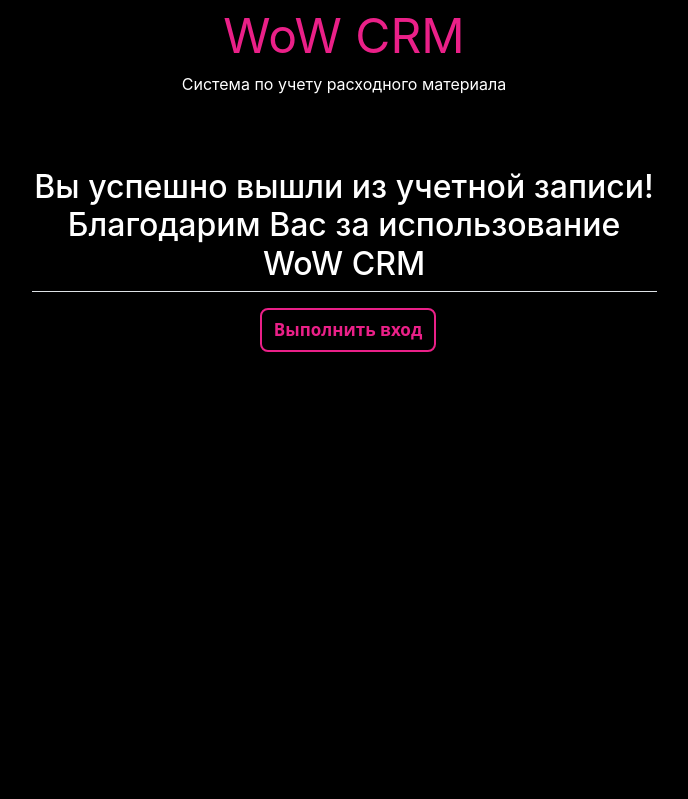
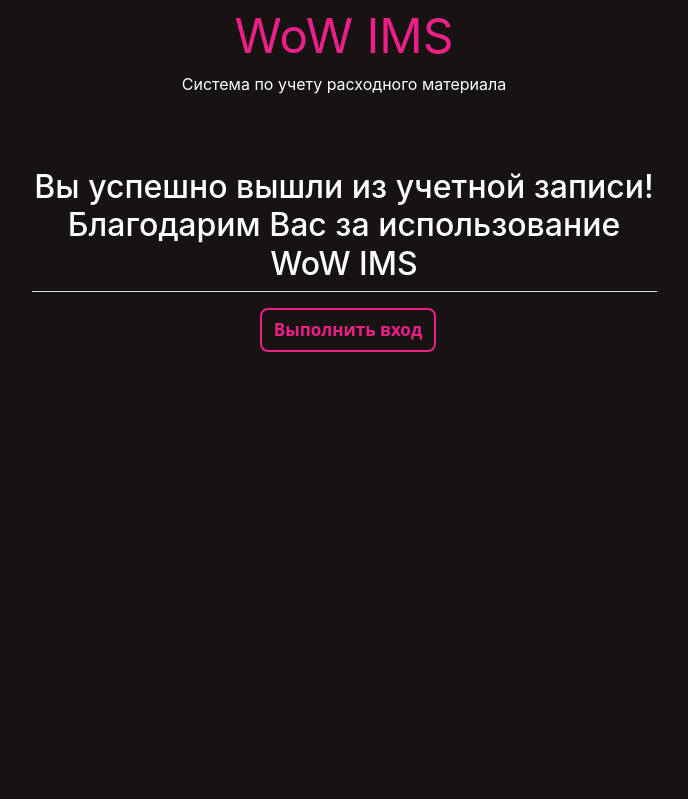
Before and after one commit to Don1k1337/final_uni_app, a Django app: page /logout/ in a window 1280 px wide. Shown: that part, without its empty margins (296-984 px from the left). Run offline with Django 3.2, Linux system fonts and the light colour scheme; the page is wider than the window, and the part outside it is not shown; some libraries are stand-ins or nearby versions.

```diff
--- a/homepage/static/css/main.css
+++ b/homepage/static/css/main.css
@@ -19,7 +19,7 @@
 body,
 html {
   height: 100%;
-  background-color: #000000;
+  background-color: #181313;
 }
 
 .form-group{
--- a/homepage/templates/base.html
+++ b/homepage/templates/base.html
@@ -17,7 +17,7 @@
     <link rel="stylesheet" type="text/css" href="{% static 'css/sidebar.css' %}">
     <link rel="stylesheet" type="text/css" href="{% static 'css/dialogbox.css' %}">
 
-    <title>WoW CRM - {% block title %}Title Missing{% endblock title %}</title>
+    <title>WoW IMS - {% block title %}Title Missing{% endblock title %}</title>
 
 </head>
 
@@ -40,7 +40,7 @@
         <nav id="sidebar">
 
             <div class="sidebar-header">
-                <a class="navbar-brand titlefont mr-4" href="{% url 'home' %}"><h3>WoW CRM</h3></a>
+                <a class="navbar-brand titlefont mr-4" href="{% url 'home' %}"><h3>WoW IMS</h3></a>
             </div>
 
             <ul class="list-unstyled sidebar-components">
--- a/homepage/templates/login.html
+++ b/homepage/templates/login.html
@@ -18,13 +18,13 @@
     <link rel="stylesheet" type="text/css" href="{% static 'css/main.css' %}">
     <link rel="stylesheet" type="text/css" href="{% static 'css/sidebar.css' %}">
 
-    <title>WoW CRM - Login</title>
+    <title>WoW IMS - Login</title>
 
 </head>
 
 <body>
 
-<div class="align-middle" style="color: #ea2088; font-style: bold; font-size: 3rem;">WoW CRM</div>
+<div class="align-middle" style="color: #ea2088; font-style: bold; font-size: 3rem;">WoW IMS</div>
 <div class="align-middle" style="color: #fff">Система по учету расходного материала</div>
 <br><br><br>
 
@@ -45,7 +45,7 @@
                 <form method="POST">
                     {% csrf_token %}
                     <fieldset class="form-group">
-                        <div class="align-middle"><legend class="border-bottom mb-4">Пожалуйста авторизуйтесь для использования WoW CRM</legend></div>
+                        <div class="align-middle"><legend class="border-bottom mb-4">Пожалуйста авторизуйтесь для использования WoW IMS</legend></div>
                         {{ form|crispy }}
                     </fieldset>
                     <div class="form-group">
--- a/homepage/templates/logout.html
+++ b/homepage/templates/logout.html
@@ -18,20 +18,20 @@
     <link rel="stylesheet" type="text/css" href="{% static 'css/main.css' %}">
     <link rel="stylesheet" type="text/css" href="{% static 'css/sidebar.css' %}">
 
-    <title>WoW CRM - Logout</title>
+    <title>WoW IMS - Logout</title>
 
 </head>
 
 <body>
 
-    <div class="align-middle" style="color: #ea2088; font-style: bold; font-size: 3rem;">WoW CRM</div>
+    <div class="align-middle" style="color: #ea2088; font-style: bold; font-size: 3rem;">WoW IMS</div>
     <div class="align-middle" style="color: #fff">Система по учету расходного материала</div>
     <br><br><br>
 
     <div class="row d-flex justify-content-center">
         <div class="col-md-6">
 
-            <h2 class="align-middle">Вы успешно вышли из учетной записи! Благодарим Вас за использование WoW CRM</h2>
+            <h2 class="align-middle">Вы успешно вышли из учетной записи! Благодарим Вас за использование WoW IMS</h2>
             <div class="border-top pt-3 align-middle">
                 <a href="{% url 'login' %}"><button class="ml-2 ghost-pink">Выполнить вход</button></a> <br><br>
                 {# <button class="ml-2 ghost-red">Exit</button> #}
--- a/transactions/templates/bill/bill_base.html
+++ b/transactions/templates/bill/bill_base.html
@@ -17,7 +17,7 @@
     <link rel="stylesheet" type="text/css" href="{% static 'css/sidebar.css' %}">
     <link rel="stylesheet" type="text/css" href="{% static 'css/bill.css' %}">
 
-    <title>WoW CRM - {% block title %}Title Missing{% endblock title %}</title>
+    <title>WoW IMS - {% block title %}Title Missing{% endblock title %}</title>
 
 </head>
 
@@ -28,7 +28,7 @@
         <nav id="sidebar">
 
             <div class="sidebar-header">
-                <a class="navbar-brand titlefont mr-4" href="{% url 'home' %}"><h3>WoW CRM</h3></a>
+                <a class="navbar-brand titlefont mr-4" href="{% url 'home' %}"><h3>WoW IMS</h3></a>
             </div>
 
             <ul class="list-unstyled sidebar-components">
--- a/transactions/views.py
+++ b/transactions/views.py
@@ -39,7 +39,7 @@ class SupplierCreateView(SuccessMessageMixin, CreateView):
     model = Supplier
     form_class = SupplierForm
     success_url = '/transactions/suppliers'
-    success_message = "Поставщик был успешно удален из списка"
+    success_message = "Поставщик был успешно добавлен в список поставщиков"
     template_name = "suppliers/edit_supplier.html"
 
     def get_context_data(self, **kwargs):
```
Also changed, not shown: homepage/templates/home.html (+16 -1 lines), db.sqlite3.
